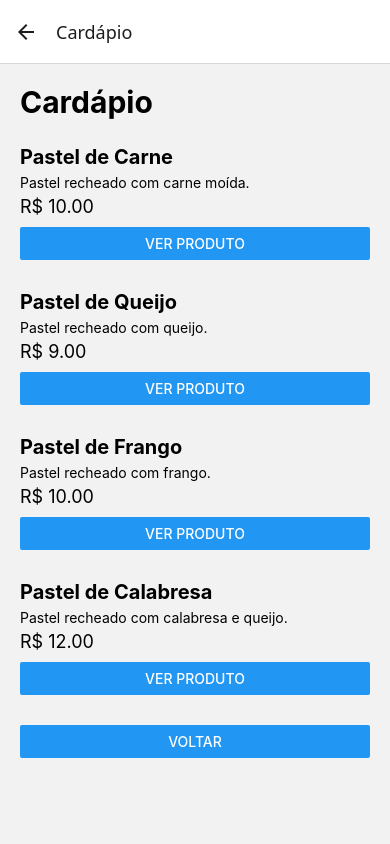
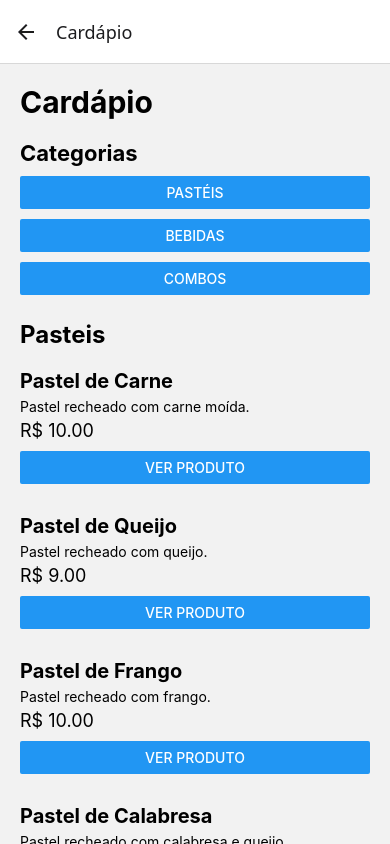
Before and after one commit to marcelloamj12/pastelaria-app, a React Native app: screen /Cardapio in a window 390 px wide. Built offline with nearby package versions, Linux system fonts and the light colour scheme.

Commit message:
feat: adiciona categorias e filtro de produtos

```diff
--- a/src/screens/CardapioScreen.js
+++ b/src/screens/CardapioScreen.js
@@ -1,7 +1,15 @@
-import React from 'react';
-import { View, Text, Button, StyleSheet, ScrollView } from 'react-native';
+import React, { useState } from 'react';
+import {
+  View,
+  Text,
+  Button,
+  StyleSheet,
+  ScrollView
+} from 'react-native';
 
 export default function CardapioScreen({ navigation }) {
+
+  const [categoriaSelecionada, setCategoriaSelecionada] = useState('Pasteis');
 
   const produtos = [
     {
@@ -9,26 +17,62 @@ export default function CardapioScreen({ navigation }) {
       nome: 'Pastel de Carne',
       descricao: 'Pastel recheado com carne moída.',
       preco: 10.00,
+      categoria: 'Pasteis',
     },
     {
       id: 2,
       nome: 'Pastel de Queijo',
       descricao: 'Pastel recheado com queijo.',
       preco: 9.00,
+      categoria: 'Pasteis',
     },
     {
       id: 3,
       nome: 'Pastel de Frango',
       descricao: 'Pastel recheado com frango.',
       preco: 10.00,
+      categoria: 'Pasteis',
     },
     {
       id: 4,
       nome: 'Pastel de Calabresa',
       descricao: 'Pastel recheado com calabresa e queijo.',
       preco: 12.00,
+      categoria: 'Pasteis',
+    },
+    {
+      id: 5,
+      nome: 'Coca-Cola',
+      descricao: 'Refrigerante Coca-Cola 350ml.',
+      preco: 6.00,
+      categoria: 'Bebidas',
+    },
+    {
+      id: 6,
+      nome: 'Guaraná',
+      descricao: 'Refrigerante Guaraná 350ml.',
+      preco: 5.00,
+      categoria: 'Bebidas',
+    },
+    {
+      id: 7,
+      nome: 'Água Mineral',
+      descricao: 'Água mineral 500ml.',
+      preco: 3.00,
+      categoria: 'Bebidas',
+    },
+    {
+      id: 8,
+      nome: 'Combo Pastel + Refrigerante',
+      descricao: 'Um pastel de carne acompanhado de refrigerante.',
+      preco: 15.00,
+      categoria: 'Combos',
     },
   ];
+
+  const produtosFiltrados = produtos.filter(
+    (produto) => produto.categoria === categoriaSelecionada
+  );
 
   return (
     <ScrollView contentContainerStyle={styles.container}>
@@ -37,7 +81,34 @@ export default function CardapioScreen({ navigation }) {
         Cardápio
       </Text>
 
-      {produtos.map((produto) => (
+      <Text style={styles.subtitulo}>
+        Categorias
+      </Text>
+
+      <View style={styles.categorias}>
+
+        <Button
+          title="Pastéis"
+          onPress={() => setCategoriaSelecionada('Pasteis')}
+        />
+
+        <Button
+          title="Bebidas"
+          onPress={() => setCategoriaSelecionada('Bebidas')}
+        />
+
+        <Button
+          title="Combos"
+          onPress={() => setCategoriaSelecionada('Combos')}
+        />
+
+      </View>
+
+      <Text style={styles.categoriaAtual}>
+        {categoriaSelecionada}
+      </Text>
+
+      {produtosFiltrados.map((produto) => (
 
         <View
           key={produto.id}
@@ -88,7 +159,24 @@ const styles = StyleSheet.create({
   titulo: {
     fontSize: 30,
     fontWeight: 'bold',
+    marginBottom: 20,
+  },
+
+  subtitulo: {
+    fontSize: 22,
+    fontWeight: 'bold',
+    marginBottom: 10,
+  },
+
+  categorias: {
+    gap: 10,
     marginBottom: 25,
+  },
+
+  categoriaAtual: {
+    fontSize: 24,
+    fontWeight: 'bold',
+    marginBottom: 20,
   },
 
   produto: {
```
